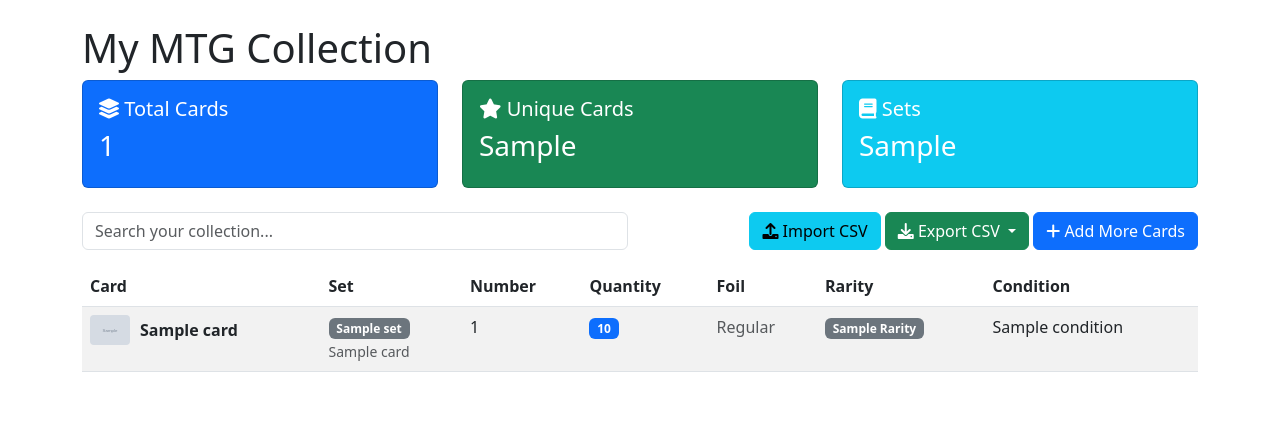
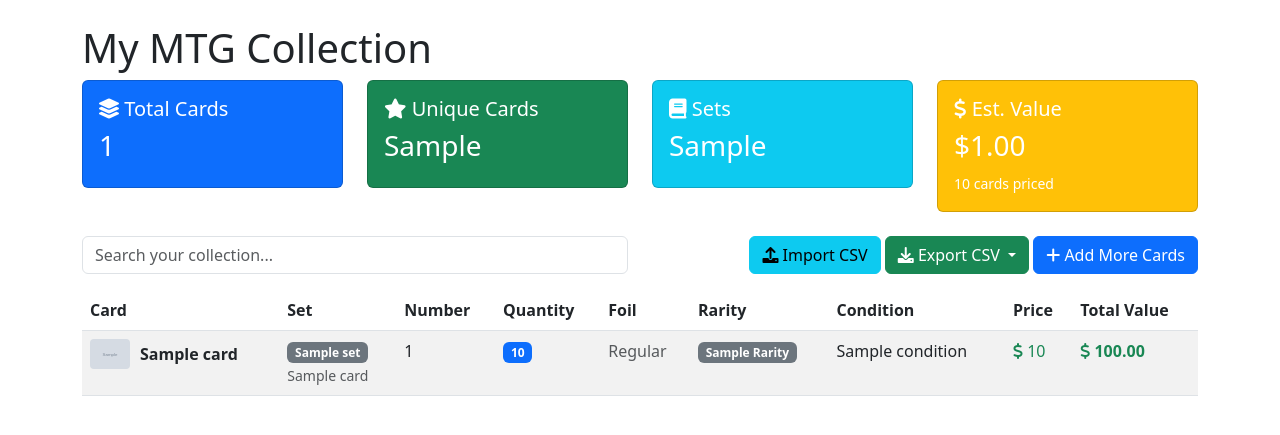
Before and after one commit to MattPicDev/mtg-collection-builder, a Flask app: template templates/collection.html in a window 1280 px wide. Shown: the part 56-491 px from the top of the page. Run offline with Flask 3, Linux system fonts and the light colour scheme; the template is opened without the code that fills it: most values are stand-ins (such as "Sample title", 1, 10 or a date in 2020); grey boxes marked "Sample" are stand-in pictures.

Commit message:
feat: add comprehensive pricing support with Scryfall API integration
- Add price_usd and price_usd_foil columns to cache database with migration support
- Integrate pricing data from Scryfall API into card caching and collection management
- Display pricing information in both set grid view and rapid input mode
- Add collection value calculation with total estimated value display
- Enhanced CSV export formats with pricing columns:
  - MTGGoldfish format now includes 'Price USD' column
  - DeckBox format uses 'My Price' field for individual card pricing
- Updated collection summary to show total estimated value and priced card count
- Added pricing columns to collection table (Price and Total Value)
- Implemented proper foil/regular price selection based on card type
- Updated tests to accommodate new pricing columns in CSV exports
- Backward compatible database migration for existing users
- All 40 tests passing with full pricing integration

```diff
--- a/app.py
+++ b/app.py
@@ -55,10 +55,22 @@
                 set_name TEXT,
                 rarity TEXT,
                 image_url TEXT,
+                price_usd TEXT,
+                price_usd_foil TEXT,
                 data_json TEXT,
                 updated_at TEXT
             )
         ''')
+
+        # Check if price columns exist and add them if not (for backwards compatibility)
+        cursor.execute("PRAGMA table_info(cards_cache)")
+        columns = [column[1] for column in cursor.fetchall()]
+
+        if 'price_usd' not in columns:
+            cursor.execute('ALTER TABLE cards_cache ADD COLUMN price_usd TEXT')
+
+        if 'price_usd_foil' not in columns:
+            cursor.execute('ALTER TABLE cards_cache ADD COLUMN price_usd_foil TEXT')
 
         # Create indexes for fast lookups
         cursor.execute('CREATE INDEX IF NOT EXISTS idx_cards_name ON cards_cache(name)')
@@ -157,8 +169,8 @@
 
                 cursor.execute('''
                     INSERT OR REPLACE INTO cards_cache
-                    (id, name, set_code, collector_number, set_name, rarity, image_url, data_json, updated_at)
-                    VALUES (?, ?, ?, ?, ?, ?, ?, ?, ?)
+                    (id, name, set_code, collector_number, set_name, rarity, image_url, price_usd, price_usd_foil, data_json, updated_at)
+                    VALUES (?, ?, ?, ?, ?, ?, ?, ?, ?, ?, ?)
                 ''', (
                     card['id'],
                     card['name'],
@@ -167,6 +179,8 @@
                     card.get('set_name', ''),
                     card.get('rarity', ''),
                     card.get('image_uris', {}).get('small', ''),
+                    card.get('prices', {}).get('usd'),
+                    card.get('prices', {}).get('usd_foil'),
                     json.dumps(card),
                     datetime.now().isoformat()
                 ))
@@ -371,8 +385,8 @@
             try:
                 cursor.execute('''
                     INSERT OR REPLACE INTO cards_cache
-                    (id, name, set_code, collector_number, set_name, rarity, image_url, data_json, updated_at)
-                    VALUES (?, ?, ?, ?, ?, ?, ?, ?, ?)
+                    (id, name, set_code, collector_number, set_name, rarity, image_url, price_usd, price_usd_foil, data_json, updated_at)
+                    VALUES (?, ?, ?, ?, ?, ?, ?, ?, ?, ?, ?)
                 ''', (
                     card['id'],
                     card['name'],
@@ -381,6 +395,8 @@
                     card.get('set_name', ''),
                     card.get('rarity', ''),
                     card.get('image_uris', {}).get('small', ''),
+                    card.get('prices', {}).get('usd'),
+                    card.get('prices', {}).get('usd_foil'),
                     json.dumps(card),
                     datetime.now().isoformat()
                 ))
@@ -545,7 +561,10 @@
             'condition': 'Near Mint',
             'language': 'English',
             'rarity': card_data['rarity'],
-            'image_url': card_data.get('image_uris', {}).get('small', '')
+            'image_url': card_data.get('image_uris', {}).get('small', ''),
+            'price_usd': card_data.get('prices', {}).get('usd_foil' if foil else 'usd'),
+            'price_usd_regular': card_data.get('prices', {}).get('usd'),
+            'price_usd_foil': card_data.get('prices', {}).get('usd_foil')
         }
 
     def export_to_csv(self, format_type: str = 'mtggoldfish') -> str:
@@ -575,11 +594,11 @@
                         'Misprint': '',
                         'Promo': '',
                         'Textless': '',
-                        'My Price': ''
+                        'My Price': card.get('price_usd', '')
                     })
         else:
             # MTGGoldfish format (default)
-            fieldnames = ['Name', 'Set', 'Collector Number', 'Quantity', 'Foil', 'Condition', 'Language']
+            fieldnames = ['Name', 'Set', 'Collector Number', 'Quantity', 'Foil', 'Condition', 'Language', 'Price USD']
 
             writer = csv.DictWriter(output, fieldnames=fieldnames)
             writer.writeheader()
@@ -593,7 +612,8 @@
                         'Quantity': card['quantity'],
                         'Foil': 'Yes' if card['foil'] else 'No',
                         'Condition': card['condition'],
-                        'Language': card['language']
+                        'Language': card['language'],
+                        'Price USD': card.get('price_usd', '')
                     })
 
         return output.getvalue()
@@ -603,10 +623,27 @@
         total_cards = sum(card['quantity'] for card in self.collection.values())
         total_unique = len([card for card in self.collection.values() if card['quantity'] > 0])
 
+        # Calculate total estimated value
+        total_value = 0.0
+        priced_cards = 0
+
+        for card in self.collection.values():
+            if card['quantity'] > 0:
+                price_str = card.get('price_usd')
+                if price_str:
+                    try:
+                        price = float(price_str)
+                        total_value += price * card['quantity']
+                        priced_cards += 1
+                    except (ValueError, TypeError):
+                        pass
+
         return {
             'total_cards': total_cards,
             'unique_cards': total_unique,
-            'sets_represented': len(set(card['set'] for card in self.collection.values() if card['quantity'] > 0))
+            'sets_represented': len(set(card['set'] for card in self.collection.values() if card['quantity'] > 0)),
+            'total_value': total_value,
+            'priced_cards': priced_cards
         }
 
     def import_from_csv(self, csv_content: str, progress_callback=None) -> Dict:
@@ -702,7 +739,10 @@
                             'condition': condition,
                             'language': language,
                             'rarity': card_data.get('rarity', 'unknown'),
-                            'image_url': card_data.get('image_uris', {}).get('small', '')
+                            'image_url': card_data.get('image_uris', {}).get('small', ''),
+                            'price_usd': card_data.get('prices', {}).get('usd_foil' if foil else 'usd'),
+                            'price_usd_regular': card_data.get('prices', {}).get('usd'),
+                            'price_usd_foil': card_data.get('prices', {}).get('usd_foil')
                         }
                         imported_count += 1
 
--- a/templates/collection.html
+++ b/templates/collection.html
@@ -8,7 +8,7 @@
         <h1>My MTG Collection</h1>
 
         <div class="row mb-4">
-            <div class="col-md-4">
+            <div class="col-md-3">
                 <div class="card bg-primary text-white">
                     <div class="card-body">
                         <h5 class="card-title">
@@ -18,7 +18,7 @@
                     </div>
                 </div>
             </div>
-            <div class="col-md-4">
+            <div class="col-md-3">
                 <div class="card bg-success text-white">
                     <div class="card-body">
                         <h5 class="card-title">
@@ -28,13 +28,24 @@
                     </div>
                 </div>
             </div>
-            <div class="col-md-4">
+            <div class="col-md-3">
                 <div class="card bg-info text-white">
                     <div class="card-body">
                         <h5 class="card-title">
                             <i class="fas fa-book"></i> Sets
                         </h5>
                         <h3>{{ summary.sets_represented }}</h3>
+                    </div>
+                </div>
+            </div>
+            <div class="col-md-3">
+                <div class="card bg-warning text-white">
+                    <div class="card-body">
+                        <h5 class="card-title">
+                            <i class="fas fa-dollar-sign"></i> Est. Value
+                        </h5>
+                        <h3>${{ "%.2f"|format(summary.total_value) }}</h3>
+                        <small>{{ summary.priced_cards }} cards priced</small>
                     </div>
                 </div>
             </div>
@@ -83,6 +94,8 @@
                         <th>Foil</th>
                         <th>Rarity</th>
                         <th>Condition</th>
+                        <th>Price</th>
+                        <th>Total Value</th>
                     </tr>
                 </thead>
                 <tbody id="collectionTableBody">
@@ -125,6 +138,27 @@
                             </span>
                         </td>
                         <td>{{ card.condition }}</td>
+                        <td>
+                            {% if card.price_usd %}
+                            <span class="text-success">
+                                <i class="fas fa-dollar-sign"></i> {{ card.price_usd }}
+                            </span>
+                            {% else %}
+                            <span class="text-muted">N/A</span>
+                            {% endif %}
+                        </td>
+                        <td>
+                            {% if card.price_usd %}
+                            <span class="text-success">
+                                <strong>
+                                    <i class="fas fa-dollar-sign"></i>
+                                    {{ "%.2f"|format(card.price_usd|float * card.quantity) }}
+                                </strong>
+                            </span>
+                            {% else %}
+                            <span class="text-muted">N/A</span>
+                            {% endif %}
+                        </td>
                     </tr>
                     {% endif %}
                     {% endfor %}
--- a/templates/rapid_view.html
+++ b/templates/rapid_view.html
@@ -218,6 +218,7 @@
                     <div class="col-sm-6">
                         ${card.mana_cost ? `<strong>Cost:</strong> ${card.mana_cost}<br>` : ''}
                         ${card.type_line ? `<strong>Type:</strong> ${card.type_line}<br>` : ''}
+                        ${card.prices && card.prices.usd ? `<strong>Price:</strong> <span class="text-success">$${card.prices.usd}${card.prices.usd_foil ? ' / $' + card.prices.usd_foil + ' foil' : ''}</span><br>` : ''}
                     </div>
                 </div>
 
--- a/test_app.py
+++ b/test_app.py
@@ -232,7 +232,7 @@
         self.assertEqual(len(rows), 2)  # Regular + foil versions
 
         # Check that it has MTGGoldfish format columns
-        expected_columns = ['Name', 'Set', 'Collector Number', 'Quantity', 'Foil', 'Condition', 'Language']
+        expected_columns = ['Name', 'Set', 'Collector Number', 'Quantity', 'Foil', 'Condition', 'Language', 'Price USD']
         self.assertEqual(list(rows[0].keys()), expected_columns)
 
         # Check regular card
@@ -262,7 +262,7 @@
         self.assertEqual(len(rows), 1)
 
         # Check that it has MTGGoldfish format columns (default)
-        expected_columns = ['Name', 'Set', 'Collector Number', 'Quantity', 'Foil', 'Condition', 'Language']
+        expected_columns = ['Name', 'Set', 'Collector Number', 'Quantity', 'Foil', 'Condition', 'Language', 'Price USD']
         self.assertEqual(list(rows[0].keys()), expected_columns)
 
         # Check the card
```
Also changed, not shown: templates/set_view.html (+7 -1 lines).
